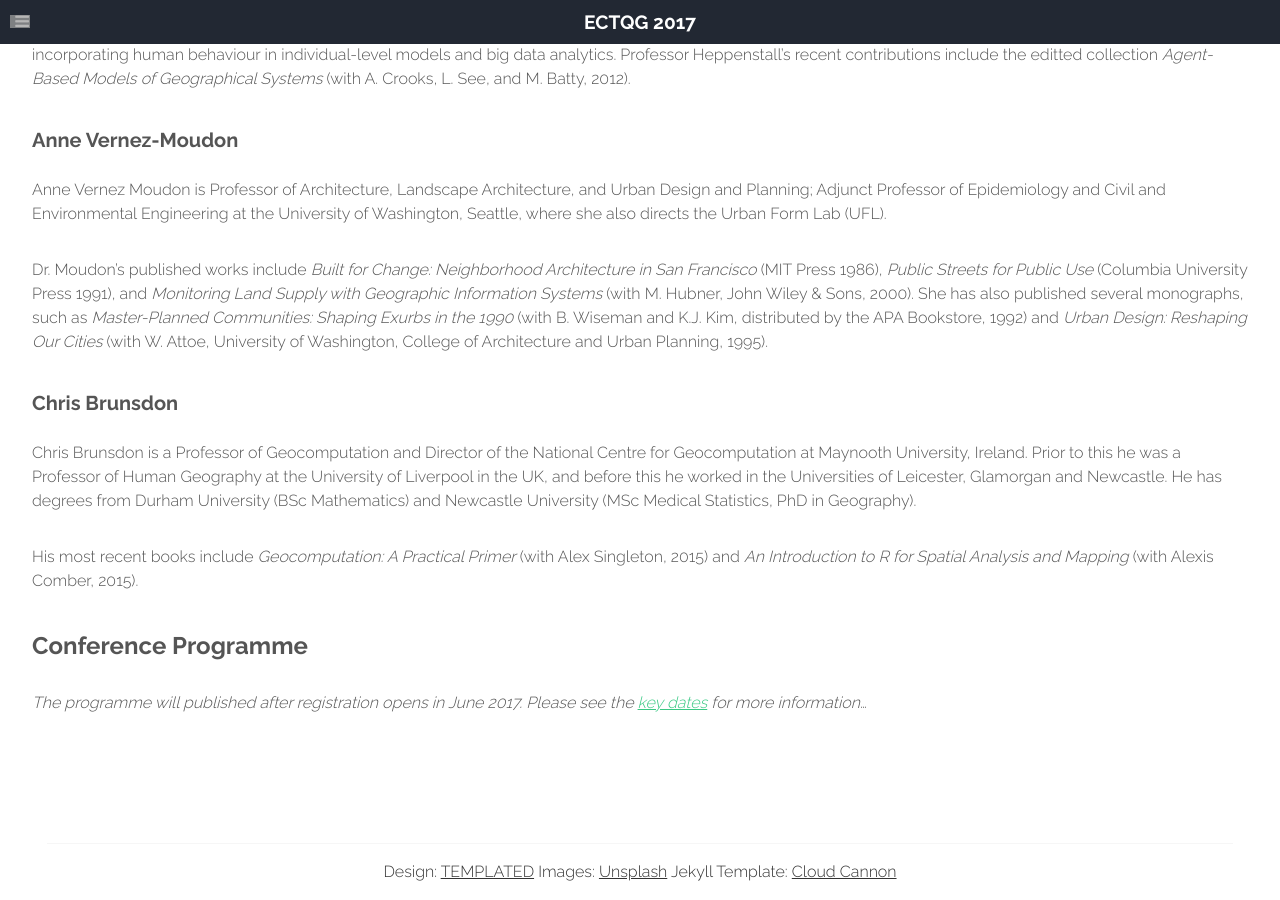
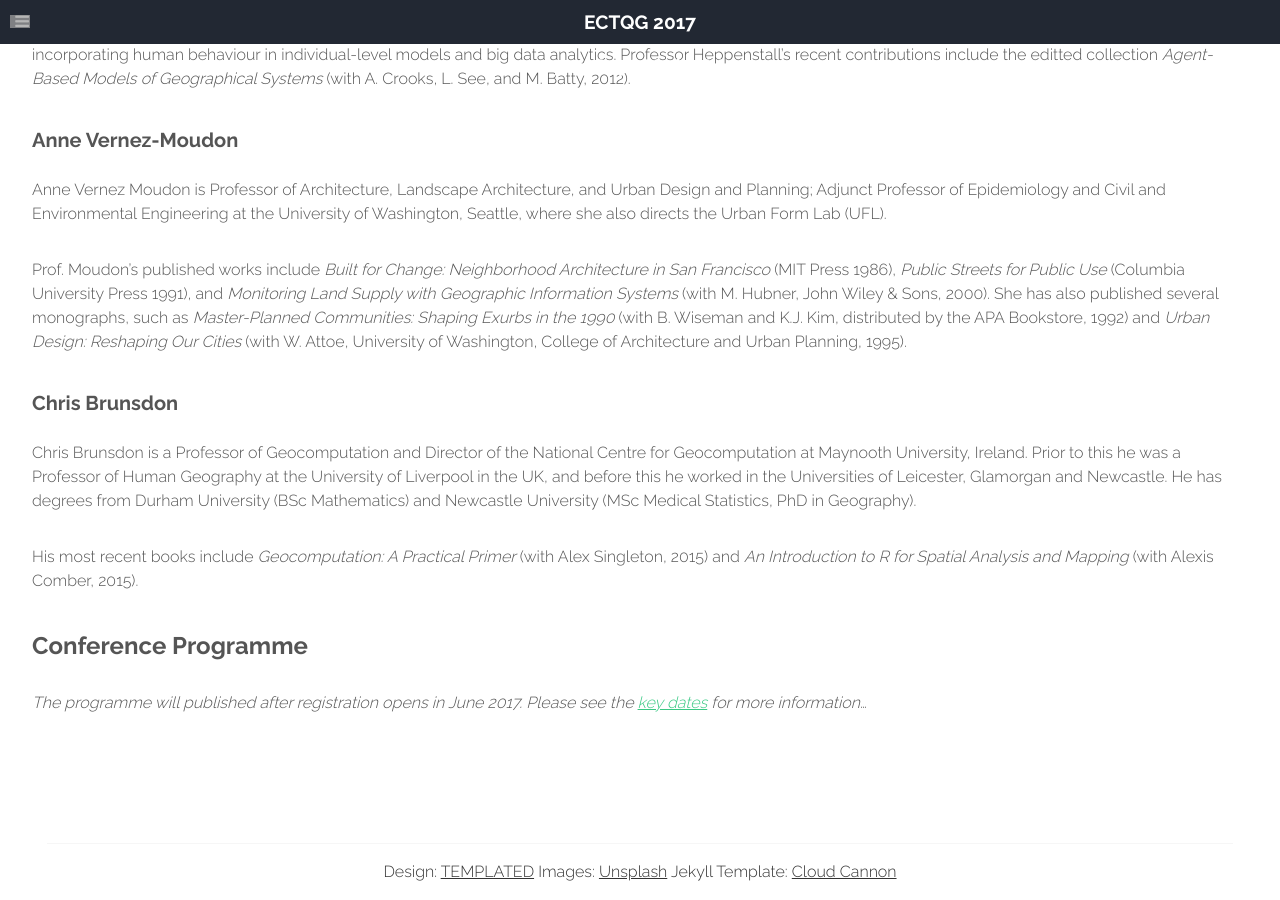
Before and after one commit to nickmalleson/ectqg2017, a Jekyll site: the page built from programme.md, in a window 1280 px wide and 900 px high, scrolled down 709 px. Built offline with Jekyll 4.4.1, drawn with Linux system fonts in a browser that asks for light colours; grey boxes are pictures that could not be loaded.

Commit message:
small changes to program and cfp pages

```diff
--- a/_layouts/main.html
+++ b/_layouts/main.html
@@ -6,7 +6,9 @@
     <div class="container">
         <!-- Logo -->
 		<!--<h1><a href="#" id="logo">{{ page.title }}</a></h1>-->
-        <h1><a href="{{ site.baseurl }}/home.html" id="logo">ECTQG 2017</a></h1>
+        <h1><a href="{{ site.baseurl }}/home.html" id="logo">ECTQG 2017<br/>7-11 Sept, York, UK.</a></h1>
+        <!--<h1><a href="{{ site.baseurl }}/home.html" id="logo">7-11 Sept, York, UK.</a></h1>-->
+
 
         {% include nav.html %}
 
--- a/programme.md
+++ b/programme.md
@@ -20,7 +20,7 @@
 
 Anne Vernez Moudon is Professor of Architecture, Landscape Architecture, and Urban Design and Planning; Adjunct Professor of Epidemiology and Civil and Environmental Engineering at the University of Washington, Seattle, where she also directs the Urban Form Lab (UFL).
 
-Dr. Moudon’s published works include _Built for Change: Neighborhood Architecture in San Francisco_ (MIT Press 1986), _Public Streets for Public Use_ (Columbia University Press 1991), and _Monitoring Land Supply with Geographic Information Systems_ (with M. Hubner, John Wiley & Sons, 2000). She has also published several monographs, such as _Master-Planned Communities: Shaping Exurbs in the 1990_ (with B. Wiseman and K.J. Kim, distributed by the APA Bookstore, 1992) and _Urban Design: Reshaping Our Cities_ (with W. Attoe, University of Washington, College of Architecture and Urban Planning, 1995).
+Prof. Moudon’s published works include _Built for Change: Neighborhood Architecture in San Francisco_ (MIT Press 1986), _Public Streets for Public Use_ (Columbia University Press 1991), and _Monitoring Land Supply with Geographic Information Systems_ (with M. Hubner, John Wiley & Sons, 2000). She has also published several monographs, such as _Master-Planned Communities: Shaping Exurbs in the 1990_ (with B. Wiseman and K.J. Kim, distributed by the APA Bookstore, 1992) and _Urban Design: Reshaping Our Cities_ (with W. Attoe, University of Washington, College of Architecture and Urban Planning, 1995).
 
 ### [Chris Brunsdon](https://www.maynoothuniversity.ie/people/chris-brunsdon)
 
```
Also changed, not shown: cfp.md (+1 -1 lines), dates.md (+1 -1 lines).
